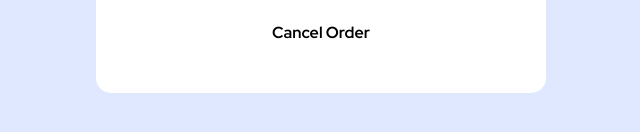
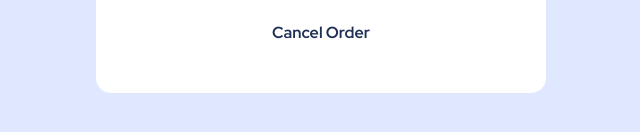
Before and after one commit to Gajjela-Koushik-Reddy/Web_dev_practice, a plain HTML site: page order-summary-component-main/index.html in a window 1280 px wide. Shown: the part 598-730 px from the top of the page, 319-959 px from the left. Drawn offline with Linux system fonts and the light colour scheme.

Commit message:
Element Color Change

```diff
--- a/order-summary-component-main/styles.css
+++ b/order-summary-component-main/styles.css
@@ -124,3 +124,7 @@ body, html {
 .payProcessText {
     margin: 14px 0px;
 }
+
+.cancel {
+    color: hsl(223, 47%, 23%);
+}
```
